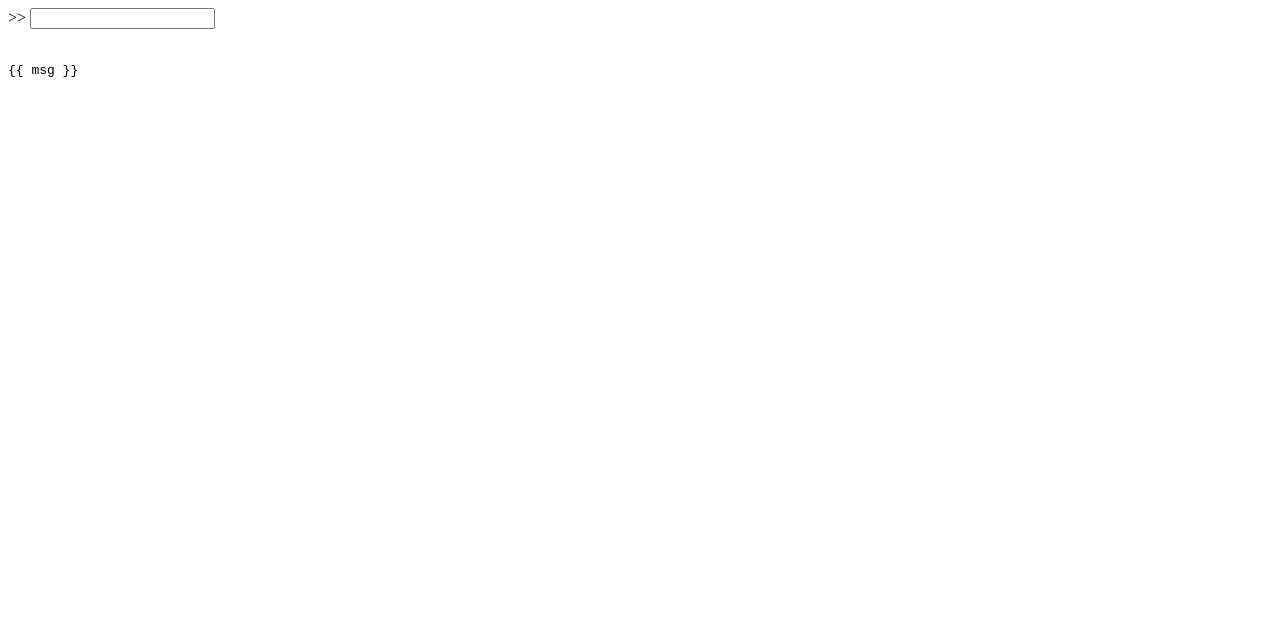
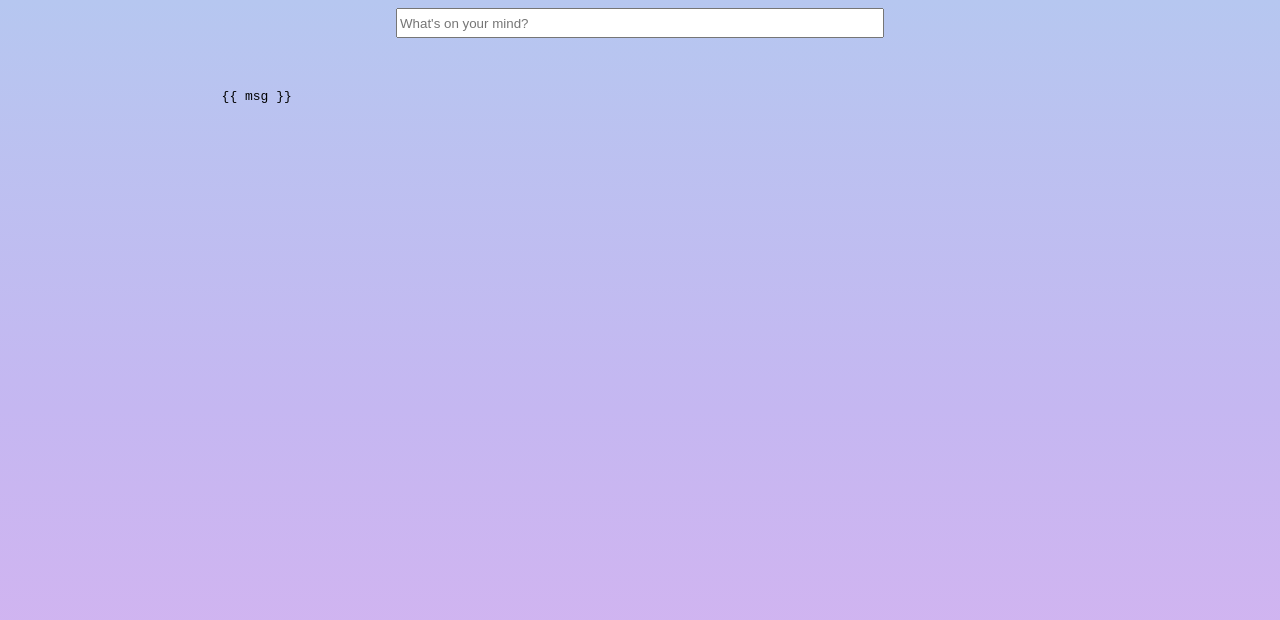
Before and after one commit to squirreler/HackMerced-ArcChat, a plain HTML site: page templates/index.html in a window 1280 px wide. Drawn offline with Linux system fonts and the light colour scheme.

Commit message:
chat styling

```diff
--- a/templates/index.html
+++ b/templates/index.html
@@ -3,15 +3,15 @@
 <head>
     <meta charset="UTF-8">
     <meta name="viewport" content="width=device-width, initial-scale=1.0">
+    <link rel="stylesheet" href="styles.css">
     <title>Display Python Variable</title>
 </head>
 <body>
 
 
-    <form action="/process_form" method="post">
+    <form action="/process_form" method="post" id="form" >
 
-
-            >> <input type="text" id="Message" name="Message"><br><br>
+            <input type="text" id="Message" name="Message" placeholder="What's on your mind?"><br><br>
     </form>
 
     <p><pre>{{ msg }} </pre></p>
--- /dev/null
+++ b/templates/styles.css
@@ -0,0 +1,23 @@
+body {
+    background-image: linear-gradient(#B6C7F0, #C5B7F1, #DAB2F0);
+    background-repeat: no-repeat;
+    height: 100vh;
+}
+
+pre {
+    display: flex;
+    align-items: center;
+    justify-content: center;
+    width: 30rem;
+    height: 1.5rem;
+    padding: 1%;
+}
+
+#Message {
+    width: 30rem;
+    height: 1.5rem;
+}
+
+#form{
+    text-align: center;
+}
```
